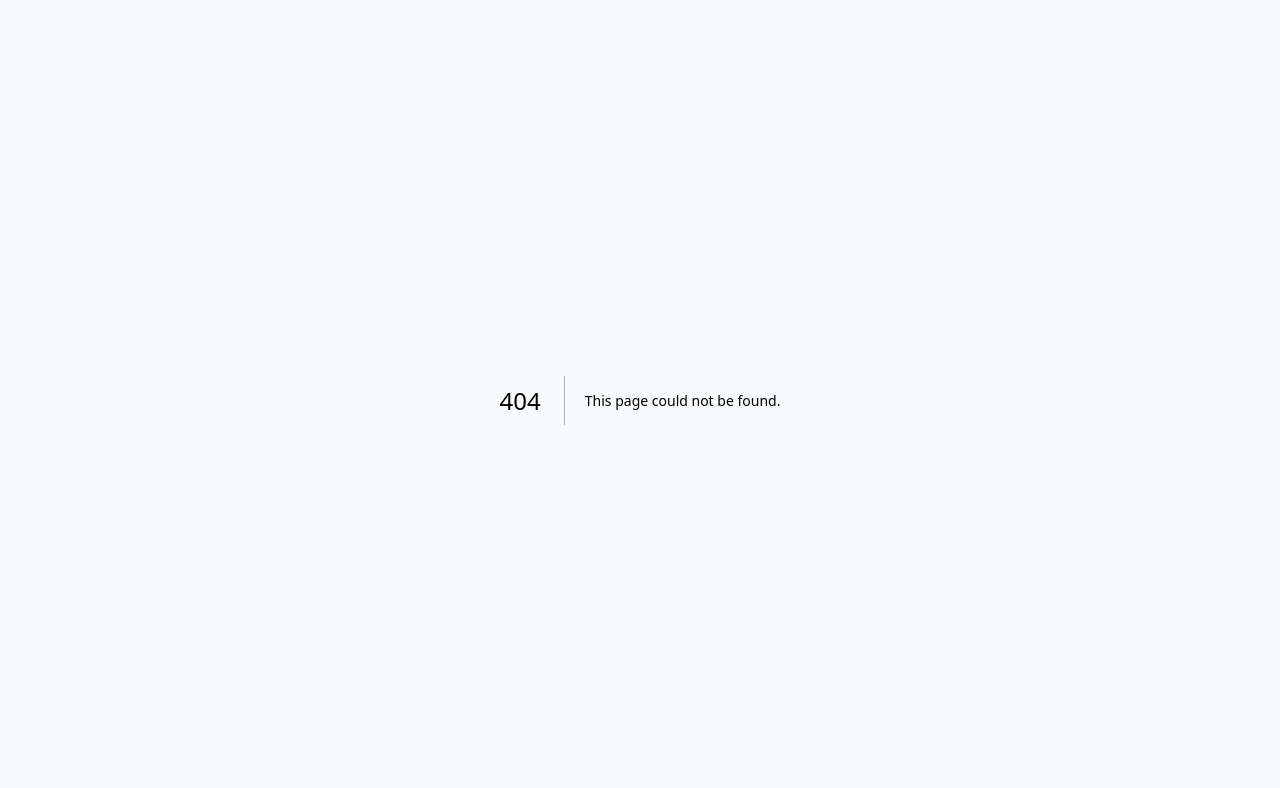
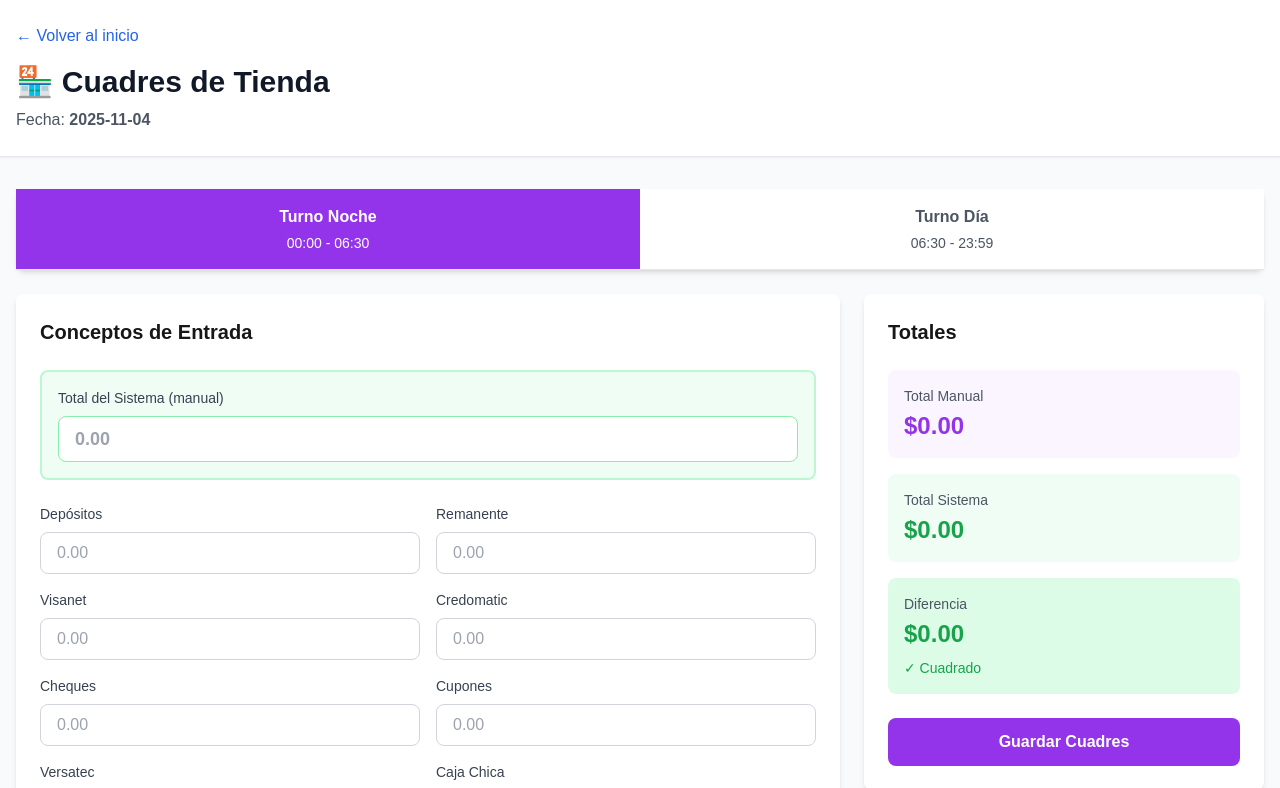
Before and after one commit to eljaimer/estacion-cuadres, a Next.js app: page /cuadres/tienda in a window 1280 px wide. Before the commit this address had no page. Shown: the top 788 px of the page. Built offline with nearby package versions, Linux system fonts and the light colour scheme.

Commit message:
Create page.tsx

```diff
--- /dev/null
+++ b/src/app/cuadres/tienda/page.tsx
@@ -0,0 +1,283 @@
+'use client'
+
+import { useState } from 'react'
+import { useSearchParams } from 'next/navigation'
+import Link from 'next/link'
+
+interface CuadreData {
+  depositos: number
+  remanente: number
+  visanet: number
+  credomatic: number
+  cheques: number
+  cupones: number
+  versatec: number
+  cajaChica: number
+  ventasHugoApp: number
+  pedidosYa: number
+  uberEats: number
+  promociones: number
+  faltantes: number
+  anticipos: number
+  totalSistema: number
+}
+
+const TURNOS = [
+  { id: 'NOCHE', nombre: 'Turno Noche', horario: '00:00 - 06:30' },
+  { id: 'DIA', nombre: 'Turno Día', horario: '06:30 - 23:59' },
+]
+
+const CONCEPTOS = [
+  { key: 'depositos', label: 'Depósitos' },
+  { key: 'remanente', label: 'Remanente' },
+  { key: 'visanet', label: 'Visanet' },
+  { key: 'credomatic', label: 'Credomatic' },
+  { key: 'cheques', label: 'Cheques' },
+  { key: 'cupones', label: 'Cupones' },
+  { key: 'versatec', label: 'Versatec' },
+  { key: 'cajaChica', label: 'Caja Chica' },
+  { key: 'ventasHugoApp', label: 'Ventas Hugo App' },
+  { key: 'pedidosYa', label: 'Pedidos Ya' },
+  { key: 'uberEats', label: 'Uber Eats' },
+  { key: 'promociones', label: 'Promociones' },
+  { key: 'faltantes', label: 'Faltantes' },
+  { key: 'anticipos', label: 'Anticipos' },
+]
+
+export default function CuadresTiendaPage() {
+  const searchParams = useSearchParams()
+  const fecha = searchParams.get('fecha') || new Date().toISOString().split('T')[0]
+
+  const [turnoActivo, setTurnoActivo] = useState('NOCHE')
+  const [cuadres, setCuadres] = useState<Record<string, CuadreData>>({})
+  const [cargando, setCargando] = useState(false)
+
+  const handleInputChange = (turno: string, concepto: string, valor: string) => {
+    const valorNumerico = parseFloat(valor) || 0
+    setCuadres(prev => ({
+      ...prev,
+      [turno]: {
+        ...(prev[turno] || {
+          depositos: 0,
+          remanente: 0,
+          visanet: 0,
+          credomatic: 0,
+          cheques: 0,
+          cupones: 0,
+          versatec: 0,
+          cajaChica: 0,
+          ventasHugoApp: 0,
+          pedidosYa: 0,
+          uberEats: 0,
+          promociones: 0,
+          faltantes: 0,
+          anticipos: 0,
+          totalSistema: 0,
+        }),
+        [concepto]: valorNumerico,
+      },
+    }))
+  }
+
+  const calcularTotalManual = (turno: string): number => {
+    const cuadre = cuadres[turno]
+    if (!cuadre) return 0
+    return CONCEPTOS.reduce((sum, c) => sum + (cuadre[c.key as keyof CuadreData] || 0), 0)
+  }
+
+  const calcularDiferencia = (turno: string): number => {
+    const totalManual = calcularTotalManual(turno)
+    const totalSistema = cuadres[turno]?.totalSistema || 0
+    return totalManual - totalSistema
+  }
+
+  const handleGuardar = async () => {
+    setCargando(true)
+    try {
+      const response = await fetch('/api/cuadres/tienda', {
+        method: 'POST',
+        headers: { 'Content-Type': 'application/json' },
+        body: JSON.stringify({
+          fecha,
+          cuadres,
+          usuario: 'admin',
+        }),
+      })
+
+      if (response.ok) {
+        alert('✓ Cuadres de tienda guardados exitosamente')
+      } else {
+        throw new Error('Error al guardar')
+      }
+    } catch (error) {
+      alert('Error al guardar los cuadres')
+    } finally {
+      setCargando(false)
+    }
+  }
+
+  const cuadreActual = cuadres[turnoActivo] || {
+    depositos: 0,
+    remanente: 0,
+    visanet: 0,
+    credomatic: 0,
+    cheques: 0,
+    cupones: 0,
+    versatec: 0,
+    cajaChica: 0,
+    ventasHugoApp: 0,
+    pedidosYa: 0,
+    uberEats: 0,
+    promociones: 0,
+    faltantes: 0,
+    anticipos: 0,
+    totalSistema: 0,
+  }
+
+  const totalManual = calcularTotalManual(turnoActivo)
+  const totalSistema = cuadreActual.totalSistema
+  const diferencia = calcularDiferencia(turnoActivo)
+
+  return (
+    <div className="min-h-screen bg-gray-50">
+      <header className="bg-white shadow-sm border-b border-gray-200">
+        <div className="container mx-auto px-4 py-6">
+          <Link href="/" className="text-blue-600 hover:text-blue-800 mb-4 inline-block">
+            ← Volver al inicio
+          </Link>
+          <h1 className="text-3xl font-bold text-gray-900 mb-2">
+            🏪 Cuadres de Tienda
+          </h1>
+          <p className="text-gray-600">
+            Fecha: <strong>{fecha}</strong>
+          </p>
+        </div>
+      </header>
+
+      <main className="container mx-auto px-4 py-8">
+        {/* Tabs de Turnos */}
+        <div className="bg-white rounded-lg shadow-md mb-6">
+          <div className="flex border-b border-gray-200">
+            {TURNOS.map((turno) => (
+              <button
+                key={turno.id}
+                onClick={() => setTurnoActivo(turno.id)}
+                className={`flex-1 py-4 px-6 font-semibold transition-colors ${
+                  turnoActivo === turno.id
+                    ? 'bg-purple-600 text-white'
+                    : 'bg-white text-gray-600 hover:bg-gray-50'
+                }`}
+              >
+                <div>{turno.nombre}</div>
+                <div className="text-sm font-normal mt-1">{turno.horario}</div>
+              </button>
+            ))}
+          </div>
+        </div>
+
+        <div className="grid grid-cols-1 lg:grid-cols-3 gap-6">
+          {/* Formulario */}
+          <div className="lg:col-span-2">
+            <div className="bg-white rounded-lg shadow-md p-6">
+              <h2 className="text-xl font-semibold mb-6">Conceptos de Entrada</h2>
+
+              {/* Total Sistema Manual */}
+              <div className="mb-6 p-4 bg-green-50 border-2 border-green-200 rounded-lg">
+                <label className="block text-sm font-medium text-gray-700 mb-2">
+                  Total del Sistema (manual)
+                </label>
+                <input
+                  type="number"
+                  step="0.01"
+                  value={cuadreActual.totalSistema || ''}
+                  onChange={(e) =>
+                    handleInputChange(turnoActivo, 'totalSistema', e.target.value)
+                  }
+                  className="w-full px-4 py-2 border border-green-300 rounded-lg focus:ring-2 focus:ring-green-500 focus:border-green-500 font-bold text-lg"
+                  placeholder="0.00"
+                />
+              </div>
+
+              <div className="grid grid-cols-1 md:grid-cols-2 gap-4">
+                {CONCEPTOS.map((concepto) => (
+                  <div key={concepto.key}>
+                    <label className="block text-sm font-medium text-gray-700 mb-2">
+                      {concepto.label}
+                    </label>
+                    <input
+                      type="number"
+                      step="0.01"
+                      value={cuadreActual[concepto.key as keyof CuadreData] || ''}
+                      onChange={(e) =>
+                        handleInputChange(turnoActivo, concepto.key, e.target.value)
+                      }
+                      className="w-full px-4 py-2 border border-gray-300 rounded-lg focus:ring-2 focus:ring-purple-500 focus:border-purple-500"
+                      placeholder="0.00"
+                    />
+                  </div>
+                ))}
+              </div>
+            </div>
+          </div>
+
+          {/* Totales */}
+          <div className="lg:col-span-1">
+            <div className="bg-white rounded-lg shadow-md p-6 sticky top-4">
+              <h2 className="text-xl font-semibold mb-6">Totales</h2>
+
+              <div className="space-y-4">
+                <div className="p-4 bg-purple-50 rounded-lg">
+                  <div className="text-sm text-gray-600 mb-1">Total Manual</div>
+                  <div className="text-2xl font-bold text-purple-600">
+                    ${totalManual.toFixed(2)}
+                  </div>
+                </div>
+
+                <div className="p-4 bg-green-50 rounded-lg">
+                  <div className="text-sm text-gray-600 mb-1">Total Sistema</div>
+                  <div className="text-2xl font-bold text-green-600">
+                    ${totalSistema.toFixed(2)}
+                  </div>
+                </div>
+
+                <div
+                  className={`p-4 rounded-lg ${
+                    Math.abs(diferencia) < 0.01
+                      ? 'bg-green-100'
+                      : diferencia > 0
+                      ? 'bg-yellow-100'
+                      : 'bg-red-100'
+                  }`}
+                >
+                  <div className="text-sm text-gray-600 mb-1">Diferencia</div>
+                  <div
+                    className={`text-2xl font-bold ${
+                      Math.abs(diferencia) < 0.01
+                        ? 'text-green-600'
+                        : diferencia > 0
+                        ? 'text-yellow-600'
+                        : 'text-red-600'
+                    }`}
+                  >
+                    ${diferencia.toFixed(2)}
+                  </div>
+                  {Math.abs(diferencia) < 0.01 && (
+                    <div className="text-sm text-green-600 mt-2">✓ Cuadrado</div>
+                  )}
+                </div>
+              </div>
+
+              <button
+                onClick={handleGuardar}
+                disabled={cargando}
+                className="w-full mt-6 bg-purple-600 text-white py-3 px-6 rounded-lg font-semibold hover:bg-purple-700 disabled:bg-gray-400 transition-colors"
+              >
+                {cargando ? 'Guardando...' : 'Guardar Cuadres'}
+              </button>
+            </div>
+          </div>
+        </div>
+      </main>
+    </div>
+  )
+}
```
